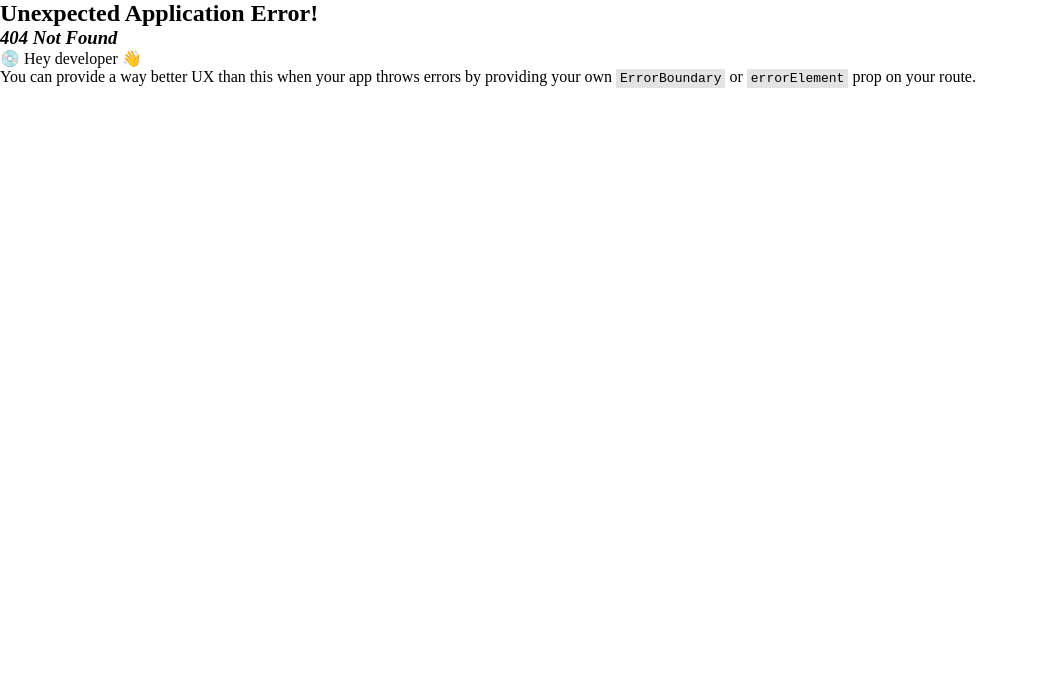
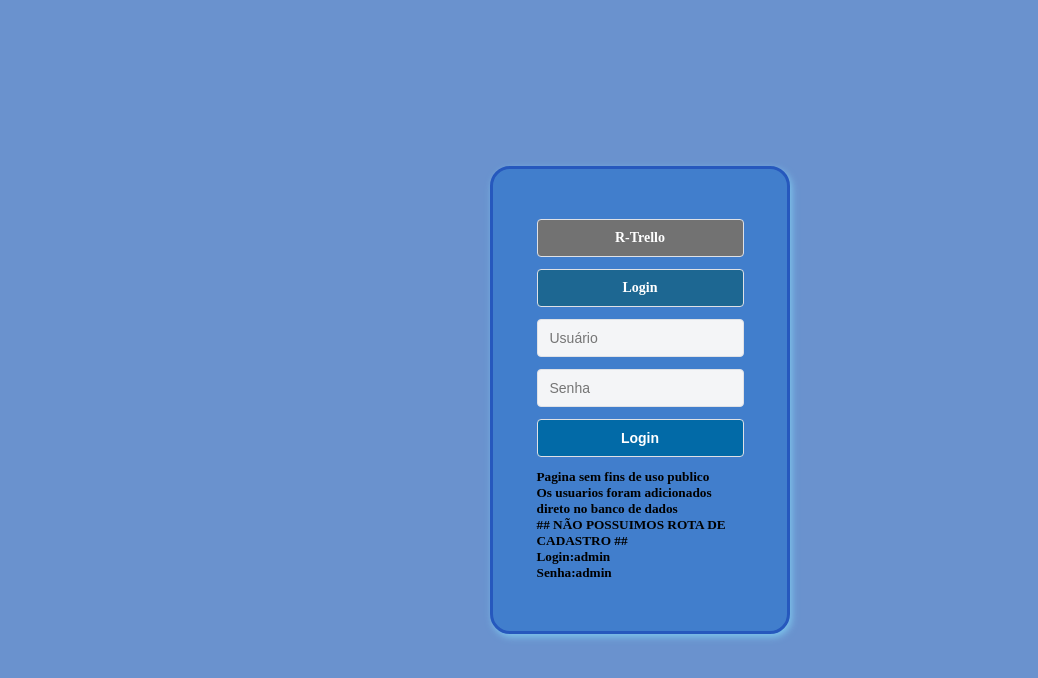
Before and after one commit to sxOtavio/Releitura-Trello-React, a React (Vite) app: page /login in a window 1280 px wide. Before the commit this address had no page. Shown: the top 678 px of the page, without its empty margins (0-1038 px from the left). Built offline with nearby package versions, Linux system fonts and the light colour scheme.

Commit message:
Foi iniciada a idealização de uma pagina de login para autenticar um token e assim começar a troca de dados com a API

```diff
--- a/src/App.css
+++ b/src/App.css
@@ -1,3 +1,4 @@
+
 /* Navbar */
 .navbar {
   background-color: #026aa7;
@@ -34,6 +35,13 @@
   border-radius: 5px;
   cursor: pointer;
   transition: background 0.5s;
+}
+.loginButton {
+  margin-left: auto; /* Empurra para a direita */
+  display: flex;
+  flex-direction: column;
+  align-items: flex-end;
+  padding-right: 30px;
 }
 
 /* Container principal ( main-container) */
@@ -220,21 +228,16 @@
 @media (max-width: 768px) {
   .container {
     flex-direction: column;
-
   }
-
-
 
   .main-conteiner {
     flex-direction: column;
-
   }
 
   .main-board {
     width: 100%;
     border-right: none;
     border-bottom: 1px solid #dfe1e6;
-
   }
 
   .main-content {
@@ -243,7 +246,6 @@
     gap: 16px;
     padding: 16px;
     text-align: center;
-
   }
 }
 
@@ -260,7 +262,6 @@
   }
 }
 
-
 /* Board styles */
 .board {
   display: flex;
@@ -268,7 +269,6 @@
   padding: 16px;
   text-align: center;
   justify-content: center;
-
 }
 
 .column {
@@ -278,7 +278,6 @@
   min-width: 250px;
   max-width: 250px;
 }
-
 
 .column h3 {
   margin: 0 0 12px 0;
--- a/src/App.jsx
+++ b/src/App.jsx
@@ -7,29 +7,27 @@ import DraggableTask from "./components/DraggableTask";
 import GraphicContent from "./components/BeLateChart";
 import MetricContent from "./components/MetricContent";
 import ProductivityBarChart from "./components/ProductivityBarChart";
-import { ChevronLeft } from 'lucide-react';
+import { ChevronLeft } from "lucide-react";
 import "./App.css";
+
+
 function App() {
   const data = [
-    { day: "Seg", tasks: 2 },
+    { day: "Dom", tasks: 1 },
+    { day: "Seg", tasks: 3 },
     { day: "Ter", tasks: 7 },
     { day: "Qua", tasks: 3 },
     { day: "Qui", tasks: 8 },
-    { day: "Sex", tasks: 5 },
+    { day: "Sex", tasks: 2 },
+    { day: "Sab", tasks: 3 },
+
   ];
   const members = [
     { name: "Otávio", total: 5 },
     { name: "Ana", total: 8 },
     { name: "Woodson", total: 3 },
   ];
-  //state variavel que atualiza a tela quando é alterado, ou seja
-  //quando a funcao rodar ele vai atualizar a pagina e mostrar os
-  //novos valores
-  // components funcionam como literalmente como funcoes misturados
-  // html se nao retornar nada ele nao aparece
-  const [tasks, setTasks] = useState(
-    JSON.parse(localStorage.getItem("tasks")) || [],
-  );
+
   const [columns, setColumns] = useState(
     JSON.parse(localStorage.getItem("columns")) || [
       { id: 1, title: "To Do", tasks: [] },
@@ -37,9 +35,9 @@ function App() {
       { id: 3, title: "Done", tasks: [] },
     ],
   );
-  const [showAddTask, setShowAddTask] = useState(true);
   const [finalDate, setFinalDate] = useState("");
   const [isBoardCollapsed, setIsBoardCollapsed] = useState(false);
+
   //armazenando no local storage
   useEffect(() => {
     console.log("task alterado");
@@ -140,10 +138,9 @@ function App() {
     if (!date) return; // Se não há data, não faz nada
     const parsedDate = new Date(date);
 
-    const dataBR = parsedDate.toLocaleDateString('pt-BR');
+    const dataBR = parsedDate.toLocaleDateString("pt-BR");
     setFinalDate(dataBR);
     setShowAddTask(false); // Esconde o formulário após a submissão
-
   }
 
   return (
@@ -153,7 +150,7 @@ function App() {
         <div className="main-conteiner">
           {" "}
           {/* Classe adicionada */}
-            <div className={`main-board ${isBoardCollapsed ? "collapsed" : ""}`}>
+          <div className={`main-board ${isBoardCollapsed ? "collapsed" : ""}`}>
             {" "}
             {/* Classe adicionada para limitar largura */}
             <button
@@ -162,7 +159,11 @@ function App() {
               className="collapse-button"
             >
               <ChevronLeft
-                style={{ transform: isBoardCollapsed ? "rotate(180deg)" : "rotate(0deg)" }}
+                style={{
+                  transform: isBoardCollapsed
+                    ? "rotate(180deg)"
+                    : "rotate(0deg)",
+                }}
               />
             </button>
             <h1>Inbox</h1>
@@ -177,7 +178,11 @@ function App() {
             />
           </div>
           <div className="main-content">
-            <MetricContent finalDate={finalDate} tasks={tasks} columns={columns} />
+            <MetricContent
+              finalDate={finalDate}
+              tasks={tasks}
+              columns={columns}
+            />
             <Board
               columns={columns}
               onDropTask={moveTask}
--- a/src/components/AddTasks.jsx
+++ b/src/components/AddTasks.jsx
@@ -1,4 +1,5 @@
 import { useEffect, useState } from "react";
+
 function AddTasks({ onTaskSubmit, onFinalDateSubmit }) {
   const [titulo, setTitulo] = useState("");
   const [description, setDescription] = useState("");
--- a/src/components/MetricContent.jsx
+++ b/src/components/MetricContent.jsx
@@ -3,7 +3,9 @@ import imgCalendar from "../img/calendar.png";
 import imgWifi from "../img/wifi.png";
 function MetricContent(props) {
   const tasksFromState = props.tasks || [];
-  const tasksFromColumns = (props.columns || []).flatMap((col) => col.tasks || []);
+  const tasksFromColumns = (props.columns || []).flatMap(
+    (col) => col.tasks || [],
+  );
   const allTasks = [...tasksFromState, ...tasksFromColumns];
 
   function getLateTasksCount() {
--- a/src/components/NavBar.jsx
+++ b/src/components/NavBar.jsx
@@ -1,15 +1,27 @@
-function NavBar (){
+import { useNavigate } from "react-router-dom";
+function NavBar() {
 
-    return(
+  const navigate = useNavigate();
+
+  function onLoginClick() {
+    navigate(`/login`);
+  }
+  return (
     <div className="navbar">
       <button>Home</button>
       <button>Quadros</button>
       <button>Membros</button>
       <button>Configurações</button>
 
-
+      <div className="loginButton">
       </div>
-
+      <button
+        className="loginButton"
+        onClick={() => {onLoginClick();}}
+      >
+        Login
+      </button>
+    </div>
   );
 }
 export default NavBar;
--- a/src/main.jsx
+++ b/src/main.jsx
@@ -4,6 +4,7 @@ import App from './App.jsx'
 import "./index.css";
 import { createBrowserRouter,RouterProvider } from 'react-router-dom'
 import TaskPage from './pages/TaskPage.jsx';
+import LoginPage from './pages/LoginPage.jsx';
 
 const router=createBrowserRouter([
   {
@@ -16,6 +17,11 @@ const router=createBrowserRouter([
     element: <TaskPage/>,
 
   },
+    {
+    path:"/login",
+    element: <LoginPage/>,
+
+  },
 ]);
 createRoot(document.getElementById('root')).render(
   <StrictMode>
--- /dev/null
+++ b/src/pages/LoginPage.css
@@ -0,0 +1,70 @@
+.page {
+    display: flex;
+    justify-content: center;
+    align-items: center;
+    height: 100vh; /* Ocupa toda a altura da viewport */
+    background-color: #6a92ce; /* Cor de fundo suave para a página de login */
+}
+.LoginContainer{
+    margin: 100px auto;
+    background-color: #417ecc;
+    display: grid;
+    justify-content: center;
+    flex-direction: column;
+    gap: 12px;
+    width: 300px;
+    margin: 100px auto;
+    padding: 50px;
+    border-radius: 20px;
+    border: 3px solid #2658bd;
+    box-shadow: 2px 3px 7px #7dc4ec;
+
+
+}
+.LoginContainer h1{
+    background-color: #727272;
+    color: #ffffff ;
+    text-align: center;
+    padding: 10px 12px;
+    border: 1px solid #dfe1e6;
+    border-radius: 4px;
+    font-size: 14px;
+    transition: border 0.2s;
+}
+.LoginContainer h3{
+    background-color: #1d6792;
+    color: #ffffff ;
+    text-align: center;
+    padding: 10px 12px;
+    border: 1px solid #dfe1e6;
+    border-radius: 4px;
+    font-size: 14px;
+    transition: border 0.2s;
+}
+.LoginContainer input{
+    background-color: #f4f5f7;
+
+    color: #000000 ;
+    padding: 10px 12px;
+    border: 1px solid #dfe1e6;
+    border-radius: 4px;
+    font-size: 14px;
+    transition: border 0.2s;
+}
+.LoginContainer button {
+    background-color: #026aa7;
+    color: white;
+    border: none;
+    padding: 10px 16px;
+    border-radius: 4px;
+    font-weight: 600;
+    font-size: 14px;
+    border: 1px solid #dfe1e6;
+    cursor: pointer;
+    align-self: flex-start;
+    transition: background 0.2s;
+}
+.LoginContainer button:hover {
+    background-color: #0084d1;
+    transition: background 0.2s;
+}
--- /dev/null
+++ b/src/pages/LoginPage.jsx
@@ -0,0 +1,25 @@
+import { useEffect, useState } from "react";
+import { useNavigate} from "react-router-dom";
+import "./LoginPage.css";
+import { Bold } from "lucide-react";
+function LoginPage(){
+    const navigate = useNavigate();
+    const [userToken, setUserToken] = useState(
+        JSON.parse(localStorage.getItem("userToken")) || [],
+      );
+
+
+return <section className="page">
+
+    <div className="LoginContainer">
+        <h1>R-Trello</h1>
+        <h3>Login</h3>
+    <input type="text" name="username" id="username" placeholder="Usuário" />
+    <input type="password" name="password" id="password" placeholder="Senha" />
+    <button>Login</button>
+    <h5>Pagina sem fins de uso publico <br/> Os usuarios foram adicionados direto no banco de dados <br/>## NÃO POSSUIMOS ROTA DE CADASTRO ##<br/>Login:admin<br/> Senha:admin</h5>
+    </div>
+</section>
+
+}
+export default LoginPage;
```
Lines whose indentation alone changed are shown as unchanged.
